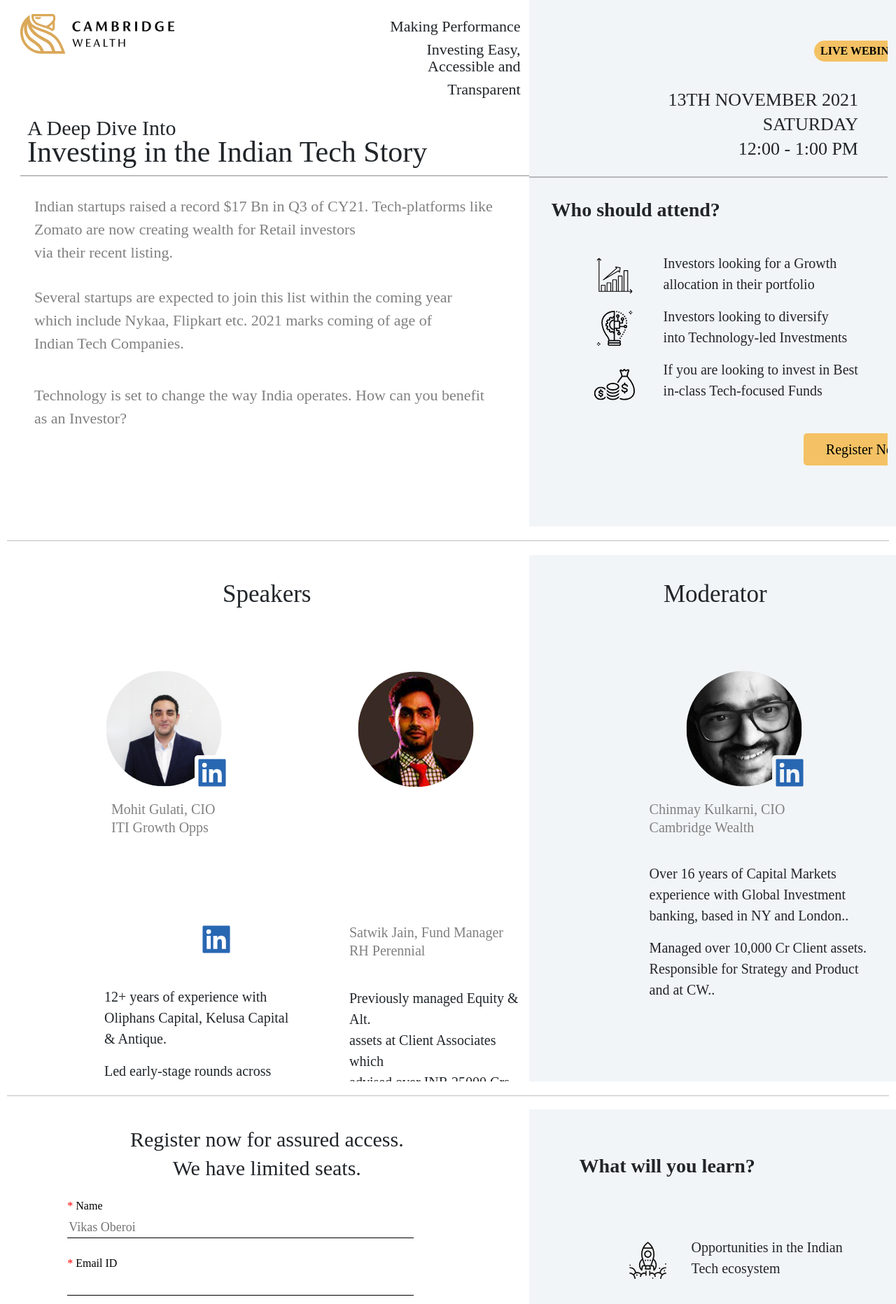
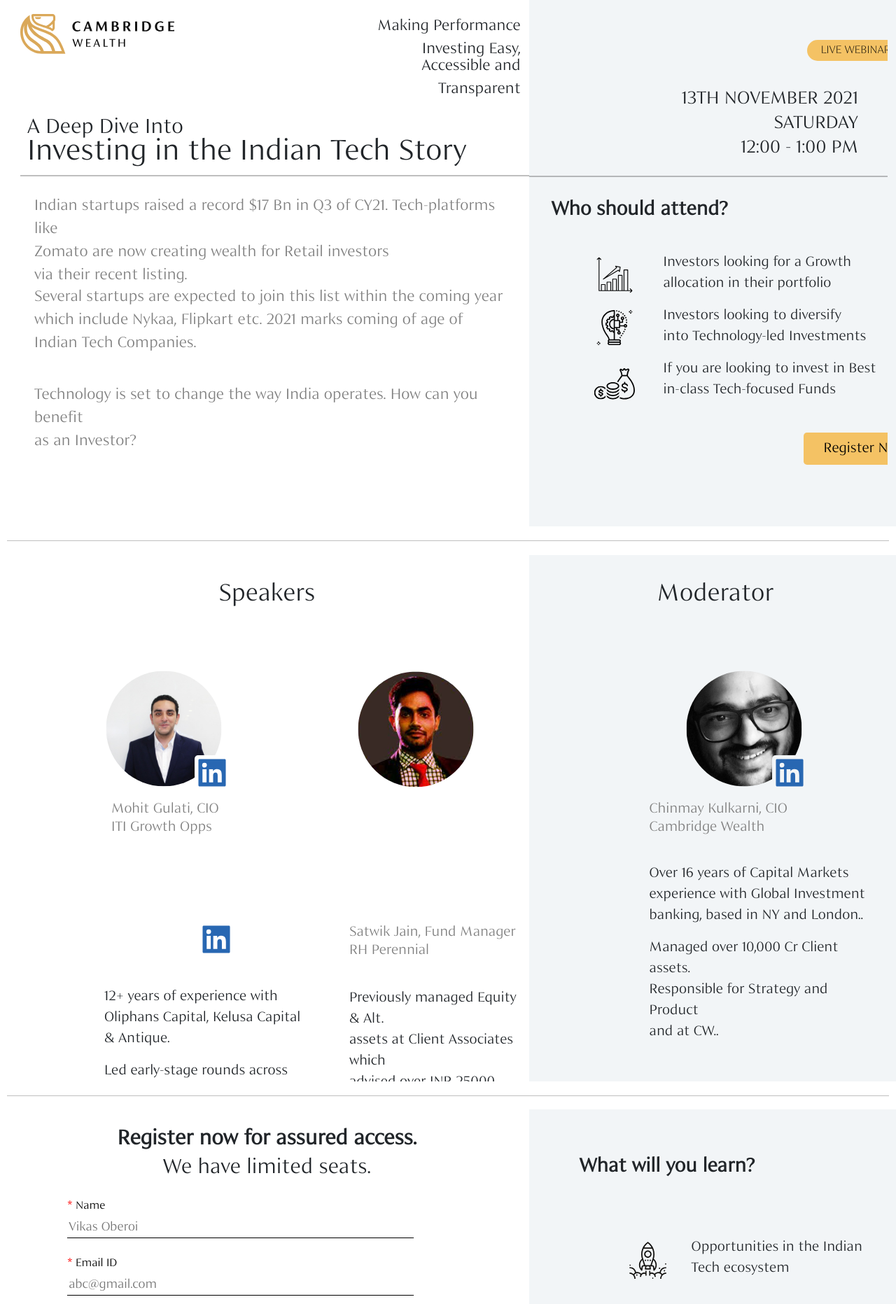
Before and after one commit to Sohan710/CW_webinar, a React (Create React App) app: page / in a window 1280 px wide. Shown: the top 1863 px of the page at 70% size. Built offline with nearby package versions, Linux system fonts and the light colour scheme.

Commit message:
font issue resolved

```diff
--- a/src/App.css
+++ b/src/App.css
@@ -1,41 +1,22 @@
-/* .App {
-  text-align: center;
+@font-face {
+  font-family: BegumSans;
+  src: url("./font/BegumSans-Regular.ttf") format('truetype'),
+    url("./font/BegumSans-Regular.woff") format('woff'),
+    url("./font/BegumSans-Regular.woff2") format('woff2'),
+    url("./font/BegumSans-Regular.eot") format('eot'),
+    url("./font/BegumSans-Regular.svg") format('svg');
+  font-style: normal;
+  font-weight: normal;
+
 }
-
-.App-logo {
-  height: 40vmin;
-  pointer-events: none;
+@font-face {
+font-family: Begumsans-light;
+  src: url("./font/BegumSans-Light.ttf") format('truetype'),
+   url("./font/BegumSans-Light.woff") format('woff'),
+   url("./font/BegumSans-Light.woff2") format('woff2'),
+   url("./font/BegumSans-Light.eot") format('eot');
+  font-style: normal;
 }
-
-@media (prefers-reduced-motion: no-preference) {
-  .App-logo {
-    animation: App-logo-spin infinite 20s linear;
-  }
-}
-
-.App-header {
-  background-color: #282c34;
-  min-height: 100vh;
-  display: flex;
-  flex-direction: column;
-  align-items: center;
-  justify-content: center;
-  font-size: calc(10px + 2vmin);
-  color: white;
-}
-
-.App-link {
-  color: #61dafb;
-}
-
-@keyframes App-logo-spin {
-  from {
-    transform: rotate(0deg);
-  }
-  to {
-    transform: rotate(360deg);
-  }
-} */
 @media screen and (max-width: 600px) {
   .col-sm-8 {
     width: 100%;
@@ -86,21 +67,21 @@
   margin: auto;
 }
 #t2 {
-  font-family: 'Begum sans';
+  font-family: 'BegumSans';
   font-size: 26px;
   text-align: right;
   margin-top: 23px;
   margin-right: 30px;
 }
 #t3 {
-  font-family: 'Begum sans';
+  font-family: 'BegumSans';
   font-size: 26px;
   text-align: right;
   margin-top: -20px;
   margin-right: 30px;
 }
 #t4 {
-  font-family: 'Begum sans';
+  font-family: 'BegumSans';
   font-size: 26px;
   text-align: right;
   margin-top: -20px;
@@ -126,20 +107,22 @@
   margin-bottom: 12px;
   cursor: pointer;
   border-radius: 28px;
-  font-family: 'Begum sans';
-  font-style: bolder;
-  font-weight: 600;
+  font-family: 'Begumsans-light';
+  font-weight: 500;
   font-size: 16px;
   width: 160px;
 }
-
-
-
+.butt{
+  margin-top: 60px;
+  margin-left: 380px;
+  font-family:'Begumsans';
+  font-weight: 600;
+}
 .bott_text{
   margin-top: 25px;
   margin-bottom: 30px;
   margin-left: 20px;
-  font-family: 'Begum sans';
+  font-family: 'BegumSans';
   font-size: 28px;
   font-style: bolder;
   font-weight: 600;
@@ -147,7 +130,7 @@
 }
 
 .bott_info{
-  font-family: 'Begum sans';
+  font-family: 'BegumSans';
   font-size: 20px;
   text-align: left;
   margin-top: 40px;
@@ -175,36 +158,39 @@
   width: 175px;
   margin-left: 380px;
   margin-top: 10px;
-  font-family: 'Begum sans';
+  font-family: 'BegumSans';
 }
 
 #title {
   background: (90deg, rgb(255, 255, 255) 0%, rgb(255, 255, 255) 100%);
-  font-family: 'Begum sans regular';
+  font-family: 'BegumSans';
   font-size: 35px;
   text-align: center;
   margin-left: 20px;
   margin-top: 30px;
+
 }
 
 
 
 #title3 {
   background: (90deg, rgb(255, 255, 255) 0%, rgb(255, 255, 255) 100%);
-  font-family: 'Begum sans regular';
+  font-family: 'BegumSans';
   font-size: 30px;
   text-align: center;
   margin-left: 20px;
   margin-top: 20px;
+  font-weight: bold;
 }
 
 #title4 {
   background: (90deg, rgb(255, 255, 255) 0%, rgb(255, 255, 255) 100%);
-  font-family: 'Begum sans light';
+  font-family: 'BegumSans';
   font-size: 30px;
   text-align: center;
   margin-left: 20px;
   margin-top: -20px;
+  font-weight: lighter;
 }
 
 a, a:hover, a:focus, a:active {
--- a/src/App.js
+++ b/src/App.js
@@ -13,6 +13,7 @@
 import Thirdleft from './components/Thirdleft';
 import Thirdright from './components/Thirdright';
 import Footer from './components/Footer';
+import './font/BegumSans-Regular.ttf';
 function App() {
 
   return (
--- a/src/components/Firstleft.css
+++ b/src/components/Firstleft.css
@@ -1,17 +1,26 @@
+@font-face {
+    font-family: BegumSans;
+    src: url("../font/BegumSans-Regular.ttf") format('truetype'),
+      url("../font/BegumSans-Regular.woff") format('woff'),
+      url("../font/BegumSans-Regular.woff2") format('woff2'),
+      url("../font/BegumSans-Regular.eot") format('eot');
+    font-style: normal;
+    font-weight: normal;
 
+  }
 .homepage {
     background: (90deg, rgb(255, 255, 255) 0%, rgb(255, 255, 255) 100%);
     height: 80px;
     display: flex;
     /* justify-content: center; */
     /* align-items: center; */
-    font-family: 'Begum sans';
+    font-family: 'BegumSans';
     font-size: 1.2rem;
 
 }
 
 .text1 {
-    font-family: 'Begum sans';
+    font-family: 'BegumSans';
     font-size: 22px;
     margin-top: 10px;
     margin-left: 50px;
@@ -24,14 +33,14 @@
     display: flex;
     /* justify-content: center; */
     /* align-items: center; */
-    font-family: 'Begum sans';
+    font-family: 'BegumSans';
     font-size: 1.2rem;
 
 }
 
 .text2 {
 
-    font-family: 'Begum sans';
+    font-family: 'BegumSans';
     font-size: 22px;
     margin-top: 60px;
     margin-left: 50px;
@@ -44,13 +53,13 @@
     display: flex;
     /* justify-content: center; */
     /* align-items: center; */
-    font-family: 'Begum sans';
+    font-family: 'BegumSans';
     font-size: 1.2rem;
 
 }
 
 .text3 {
-    font-family: 'Begum sans';
+    font-family: 'BegumSans';
     margin-top: 120px;
     font-size: 22px;
     margin-left: 50px;
--- a/src/components/Navbar.css
+++ b/src/components/Navbar.css
@@ -1,3 +1,31 @@
+@font-face {
+  font-family: BegumSans;
+  src: url("../font/BegumSans-Regular.ttf") format('truetype'),
+   url("../font/BegumSans-Regular.woff") format('woff'),
+   url("../font/BegumSans-Regular.woff2") format('woff2'),
+   url("../font/BegumSans-Regular.eot") format('eot');
+  font-style: normal;
+  font-weight: normal;
+
+}
+@font-face {
+  font-family: Begumsans-light;
+  src: url("../font/BegumSans-Light.ttf") format('truetype'),
+   url("../font/BegumSans-Light.woff") format('woff'),
+   url("../font/BegumSans-Light.woff2") format('woff2'),
+   url("../font/BegumSans-Light.eot") format('eot');
+  font-style: normal;
+  font-weight: normal;
+}
+@font-face {
+  font-family: Begumsans-medium;
+  src: url("../font/BegumSans-Medium.ttf") format('truetype'),
+   url("../font/BegumSans-Medium.woff") format('woff'),
+   url("../font/BegumSans-Medium.woff2") format('woff2'),
+   url("../font/BegumSans-Medium.eot") format('eot');
+  font-style: normal;
+  font-weight: normal;
+}
 .navbar {
     background: (90deg, rgb(255, 255, 255) 0%, rgb(255, 255, 255) 100%);
     height: 80px;
@@ -19,14 +47,14 @@
   }
 
   .navbar-text {
-    font-family: 'Begum sans';
+    font-family: 'BegumSans';
     font-size: 22px;
     text-align: right;
     margin-left: 515px;
     margin-top: -75px;
   }
   #p1{
-    font-family: 'Begum sans';
+    font-family: 'BegumSans';
     margin-top: -25px;
   }
 
@@ -38,7 +66,7 @@
     margin-left: 30px;
     cursor: pointer;
     text-decoration: none;
-    font-family:'Begum sans';
+    font-family:'BegumSans';
     font-size: 2rem;
     display: flex;
     align-items: center;
@@ -178,14 +206,14 @@
     display: flex;
     /* justify-content: center; */
     /* align-items: center; */
-    font-family: 'Begum sans';
+    font-family: 'BegumSans';
     font-size: 1.2rem;
 
 }
 
   .head-text {
     background: (90deg, rgb(255, 255, 255) 0%, rgb(255, 255, 255) 100%);
-    font-family: 'Begum sans';
+    font-family: 'BegumSans';
     font-size: 30px;
     text-align: left;
     margin-left: 40px;
@@ -193,7 +221,7 @@
   }
 
   #t1 {
-    font-family: 'Begum sans';
+    font-family: 'BegumSans';
     margin-top: -35px;
     font-size: 42px;
     margin-left: 0px;
--- a/src/components/Secondleft.css
+++ b/src/components/Secondleft.css
@@ -1,3 +1,11 @@
+@font-face {
+  font-family: BegumSans;
+  src: url("../font/BegumSans-Regular.ttf") format('truetype'),
+   url("../font/BegumSans-Regular.woff") format('woff'),
+   url("../font/BegumSans-Regular.woff2") format('woff2'),
+   url("../font/BegumSans-Regular.eot") format('eot');
+
+}
   .pic4{
     margin-left: 60px;
 
@@ -25,7 +33,7 @@
 
 
   .text_data{
-    font-family: 'Begum sans';
+    font-family: 'BegumSans';
     font-size: 20px;
     text-align: left;
     margin-top: -50px;
@@ -35,12 +43,12 @@
   }
   #tx1{
       margin-top: -20px;
-      font-family: 'Begum sans';
+      font-family: 'BegumSans';
       color: #808080;
   }
 
   .text_data1{
-    font-family: 'Begum sans';
+    font-family: 'BegumSans';
     font-size: 20px;
     text-align: left;
     margin-top: -50px;
@@ -50,12 +58,12 @@
   }
   #tx2{
       margin-top: -20px;
-      font-family: 'Begum sans';
+      font-family: 'BegumSans';
       color: #808080;
   }
 
   .left_text{
-    font-family: 'Begum sans';
+    font-family: 'BegumSans';
     font-size: 20px;
     text-align: left;
     margin-top: 0px;
@@ -64,12 +72,12 @@
   }
   #tx3{
       margin-top: -20px;
-      font-family: 'Begum sans';
+      font-family: 'BegumSans';
       color: #808080;
   }
 
   .right_text{
-    font-family: 'Begum sans';
+    font-family: 'BegumSans';
     font-size: 20px;
     text-align: left;
     margin-top: -230px;
@@ -78,5 +86,5 @@
   }
   #tx4{
       margin-top: -20px;
-      font-family: 'Begum sans';
+      font-family: 'BegumSans';
   }
--- a/src/components/Secondleft.js
+++ b/src/components/Secondleft.js
@@ -31,7 +31,7 @@
 
             <div className="right_text">
                 <p>Previously managed Equity & Alt. <br/>assets at Client Associates which<br/>advised over INR 25000 Crs.</p>
-                <p className="tx4">Co-founded'fitnessholic.com'<br/>aggregating over 150 fitness<br/>centers on its platform.</p>
+                <p className="tx4">Co-founded 'fitnessholic.com'<br/>aggregating over 150 fitness<br/>centers on its platform.</p>
             </div>
 
         </>
--- a/src/components/Secondright.css
+++ b/src/components/Secondright.css
@@ -1,8 +1,18 @@
+@font-face {
+  font-family: BegumSans;
+  src: url("../font/BegumSans-Regular.ttf") format('truetype'),
+    url("../font/BegumSans-Regular.woff") format('woff'),
+    url("../font/BegumSans-Regular.woff2") format('woff2'),
+    url("../font/BegumSans-Regular.eot") format('eot');
+  font-style: normal;
+  font-weight: normal;
+
+}
 .ck {
     margin-left: 120px;
 }
 .text_center {
-    font-family: 'Begum sans';
+    font-family: 'BegumSans';
     font-size: 20px;
     text-align: left;
     margin-top: -50px;
@@ -14,7 +24,7 @@
 /*
 .text2 {
 
-    font-family: 'Begum sans-light';
+    font-family: 'BegumSans-light';
     font-size: 22px;
     margin-top: 30px;
     margin-left: 20px;
@@ -24,11 +34,11 @@
 
 #tx2{
     margin-top: -20px;
-    font-family: 'Begum sans';
+    font-family: 'BegumSans';
     color: #808080;
 }
 .center_text{
-    font-family: 'Begum sans';
+    font-family: 'BegumSans';
     font-size: 20px;
     text-align: left;
     margin-top: 0px;
@@ -37,7 +47,7 @@
   }
   #tx3{
     margin-top: -20px;
-    font-family: 'Begum sans';
+    font-family: 'BegumSans';
     color: #808080;
   }
 
--- a/src/components/Thirdleft.css
+++ b/src/components/Thirdleft.css
@@ -1,8 +1,36 @@
+@font-face {
+  font-family: BegumSans;
+  src: url("../font/BegumSans-Regular.ttf") format('truetype'),
+   url("../font/BegumSans-Regular.woff") format('woff'),
+   url("../font/BegumSans-Regular.woff2") format('woff2'),
+   url("../font/BegumSans-Regular.eot") format('eot');
+  font-style: normal;
+  font-weight: normal;
+
+}
+@font-face {
+  font-family: Begumsans-light;
+  src: url("../font/BegumSans-Light.ttf") format('truetype'),
+   url("../font/BegumSans-Light.woff") format('woff'),
+   url("../font/BegumSans-Light.woff2") format('woff2'),
+   url("../font/BegumSans-Light.eot") format('eot');
+  font-style: normal;
+  font-weight: normal;
+}
+@font-face {
+  font-family: Begumsans-medium;
+  src: url("../font/BegumSans-Medium.ttf") format('truetype'),
+   url("../font/BegumSans-Medium.woff") format('woff'),
+   url("../font/BegumSans-Medium.woff2") format('woff2'),
+   url("../font/BegumSans-Medium.eot") format('eot');
+  font-style: normal;
+  font-weight: normal;
+}
 form {
     max-width: 550px;
     margin: 0 auto;
-    font-family: 'Begum sans-regular';
-  }
+    font-family: 'BegumSans';
+}
 
   h1 {
     font-weight: 100;
@@ -20,7 +48,7 @@
 
   p1 {
     color: #bf1650;
-    font-family: 'Begum sans light';
+    font-family: 'Begumsans-light';
     font-size: 10px;
     margin-top: -5px;
     padding: -10px;
@@ -55,7 +83,7 @@
     color: black;
     font-size: 16px;
     font-weight: 100;
-    font-family: 'Begum sans regular';
+    font-family: 'BegumSans';
   }
 
   button[type="submit"],
@@ -69,8 +97,9 @@
     font-size: 16px;
     font-weight: 50;
     /* letter-spacing: 10px; */
-    font-family: 'Begum sans-medium';
+    font-family: 'Begumsans-medium';
     border-radius: 5px;
+    font-weight: 400;
   }
 
   button[type="submit"]:hover,
@@ -144,11 +173,11 @@
     border-right: 0px;
     width: 60%;
     font-size: 18px;
-    font-family: 'Begum sans-regular';
+    font-family: 'BegumSans';
   }
 
   .last_text {
-    font-family: 'Begum sans';
+    font-family: 'BegumSans';
     font-size: 9px;
     text-align: left;
     margin-top: 10px;
--- a/src/components/Thirdleft.js
+++ b/src/components/Thirdleft.js
@@ -88,7 +88,7 @@
             <p1>Alphabetical characters only</p1>
           )} */}
           <label className='required'>Email ID</label>
-          <input id="email"{...register("emailID", {required: true, pattern: /^([\w.%+-]+)@([\w-]+\.)+([\w]{2,})$/i })} />
+          <input id="email" placeholder='abc@gmail.com' {...register("emailID", {required: true, pattern: /^([\w.%+-]+)@([\w-]+\.)+([\w]{2,})$/i })} />
           {errors?.emailID?.type === "required" && <p1><br/></p1>}
           {errors?.emailID?.type === "pattern" && (
             <p1>Invalid email id</p1>
@@ -102,8 +102,8 @@
           )}
           <div class="row">
             <div class="col-sm-5">
-              <label class="required">Profession</label>
-              <select id="profession" {...register("profession",{required: true})}>
+              <label>Profession</label>
+              <select id="profession" {...register("profession",{required: false})}>
                   <option value="Service">Service</option>
                   <option value="Private">Private</option>
                   <option value="Govt Sector">Govt Sector</option>
@@ -115,8 +115,8 @@
               {errors?.profession?.type === "required" && <p1></p1>}
             </div>
             <div className="col-sm-5">
-              <label class="required">Designation</label>
-              <select id="designation" {...register("designation",{required: true})}>
+              <label>Designation</label>
+              <select id="designation" {...register("designation",{required: false})}>
                   <option value="Salaried - Director">Salaried - Director</option>
                   <option value="Salaried - VP, SVP">Salaried - VP, SVP</option>
                   <option value="Salaried - CEO">Salaried - CEO</option>
--- a/src/components/Thirdright.css
+++ b/src/components/Thirdright.css
@@ -1,14 +1,42 @@
+@font-face {
+  font-family: Begumsans;
+  src: url("../font/BegumSans-Regular.ttf") format('truetype');
+  src: url("../font/BegumSans-Regular.woff") format('woff');
+  src: url("../font/BegumSans-Regular.woff2") format('woff2');
+  src: url("../font/BegumSans-Regular.eot") format('eot');
+  font-style: normal;
+  font-weight: normal;
+
+}
+@font-face {
+  font-family: Begumsans-light;
+  src: url("../font/BegumSans-Light.ttf") format('truetype');
+  src: url("../font/BegumSans-Light.woff") format('woff');
+  src: url("../font/BegumSans-Light.woff2") format('woff2');
+  src: url("../font/BegumSans-Light.eot") format('eot');
+  font-style: normal;
+  font-weight: normal;
+}
+@font-face {
+  font-family: Begumsans-medium;
+  src: url("../font/BegumSans-Medium.ttf") format('truetype');
+  src: url("../font/BegumSans-Medium.woff") format('woff');
+  src: url("../font/BegumSans-Medium.woff2") format('woff2');
+  src: url("../font/BegumSans-Medium.eot") format('eot');
+  font-style: normal;
+  font-weight: normal;
+}
 .third_text{
     margin-top: 60px;
     margin-left: 60px;
-    font-family: 'Begum sans';
+    font-family: 'Begumsans';
     font-size: 28px;
     font-style: bolder;
     font-weight: 600;
   }
 
   .thrid_info{
-      font-family: 'Begum sans';
+      font-family: 'Begumsans';
     font-size: 20px;
     text-align: left;
     margin-top: 20px;
@@ -17,7 +45,7 @@
   }
 
   #tp1{
-      font-family: 'Begum sans regular';
+      font-family: 'Begumsans';
     font-size: 20px;
     text-align: left;
     margin-top: 80px;
@@ -25,7 +53,7 @@
   }
 
   #tp2{
-      font-family: 'Begum sans regular';
+      font-family: 'Begumsans';
     font-size: 20px;
     text-align: left;
     margin-top: 45px;
@@ -33,7 +61,7 @@
   }
 
   #tp3{
-      font-family: 'Begum sans regular';
+      font-family: 'Begumsans';
       font-size: 20px;
       text-align: left;
       margin-top: 45px;
```
Also changed, not shown: public/index.html (+7 -6 lines), src/font/BegumSans-Regular.svg (added).
